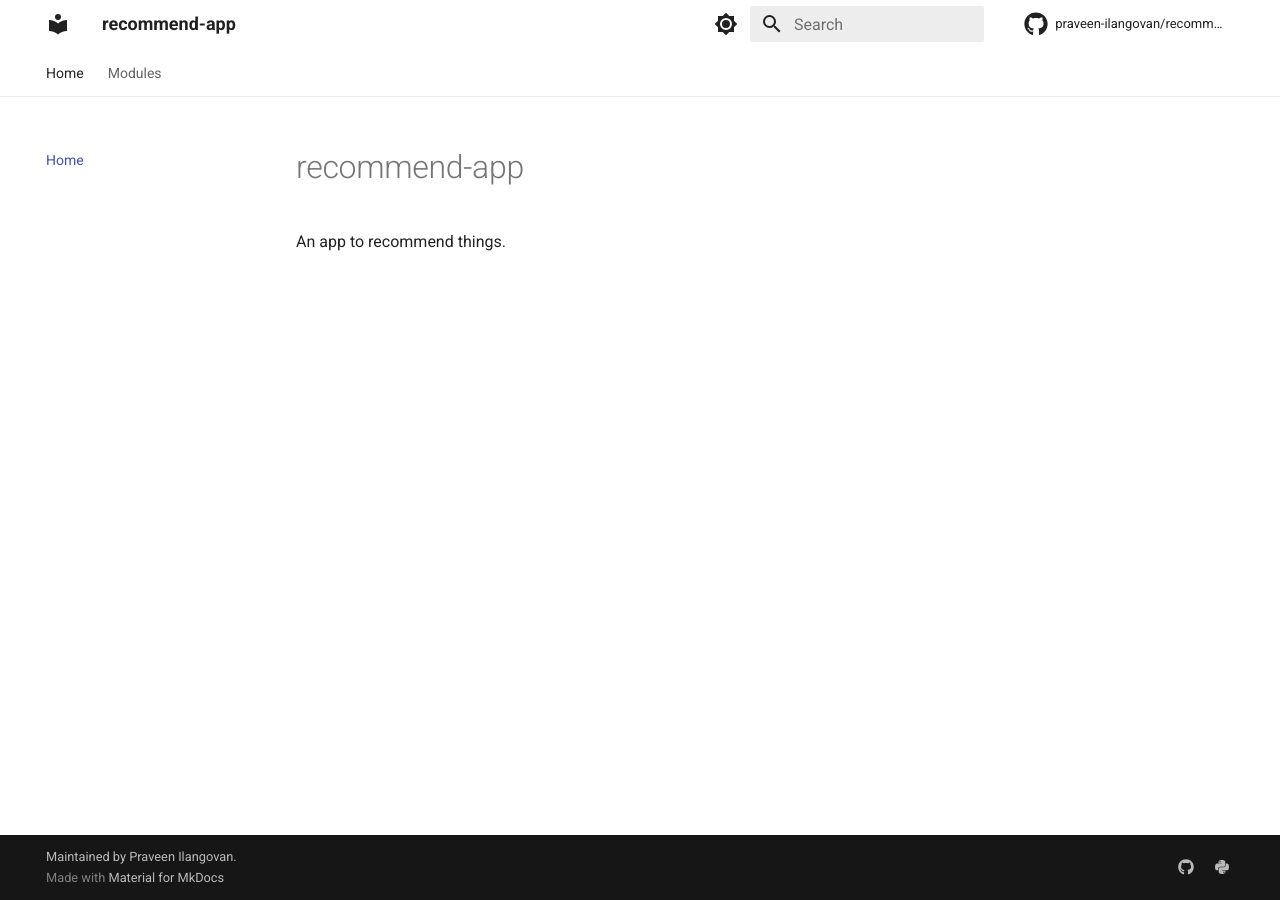
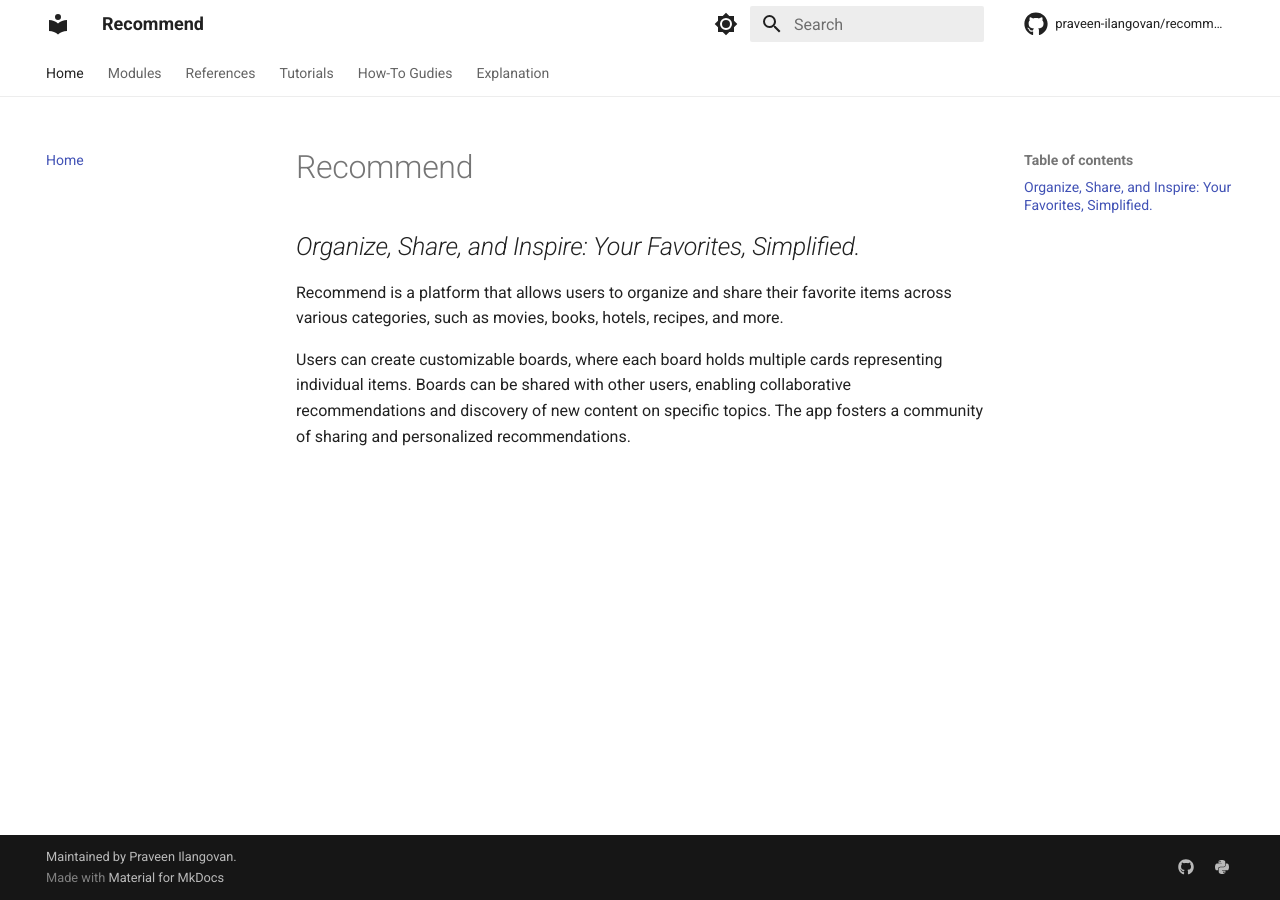
Before and after one commit to praveen-ilangovan/recommend-app, an MkDocs documentation site: the page built from docs/index.md, in a window 1280 px wide. Built offline with MkDocs 1.6.1 and Material for MkDocs 9.7.7, drawn with Linux system fonts in a browser that asks for light colours; comment, search, counter and statistics services are not loaded.

Commit message:
Took an attempt at mkdocs. Putting it on hold for now.

```diff
--- a/docs/index.md
+++ b/docs/index.md
@@ -1,3 +1,7 @@
-# recommend-app
+# Recommend
 
-An app to recommend things.
+## _Organize, Share, and Inspire: Your Favorites, Simplified._
+
+Recommend is a platform that allows users to organize and share their favorite items across various categories, such as movies, books, hotels, recipes, and more.
+
+Users can create customizable boards, where each board holds multiple cards representing individual items. Boards can be shared with other users, enabling collaborative recommendations and discovery of new content on specific topics. The app fosters a community of sharing and personalized recommendations.
--- a/mkdocs.yml
+++ b/mkdocs.yml
@@ -1,4 +1,4 @@
-site_name: recommend-app
+site_name: Recommend
 repo_url: https://github.com/praveen-ilangovan/recommend-app
 site_url: https://praveen-ilangovan.github.io/recommend-app
 site_description: An app to recommend things.
@@ -10,6 +10,10 @@ copyright: Maintained by <a href="https://praveen-ilangovan.com">Praveen Ilangov
 nav:
   - Home: index.md
   - Modules: modules.md
+  - References: reference.md
+  - Tutorials: tutorials.md
+  - How-To Gudies: how-to-guides.md
+  - Explanation: explanation.md
 plugins:
   - search
   - mkdocstrings:
```
Also changed, not shown: docs/modules.md (deleted, +0 -1 lines), docs/reference.md (added, +5 -0 lines), docs/explanation.md (added), docs/how-to-guides.md (added), docs/tutorials.md (added).
